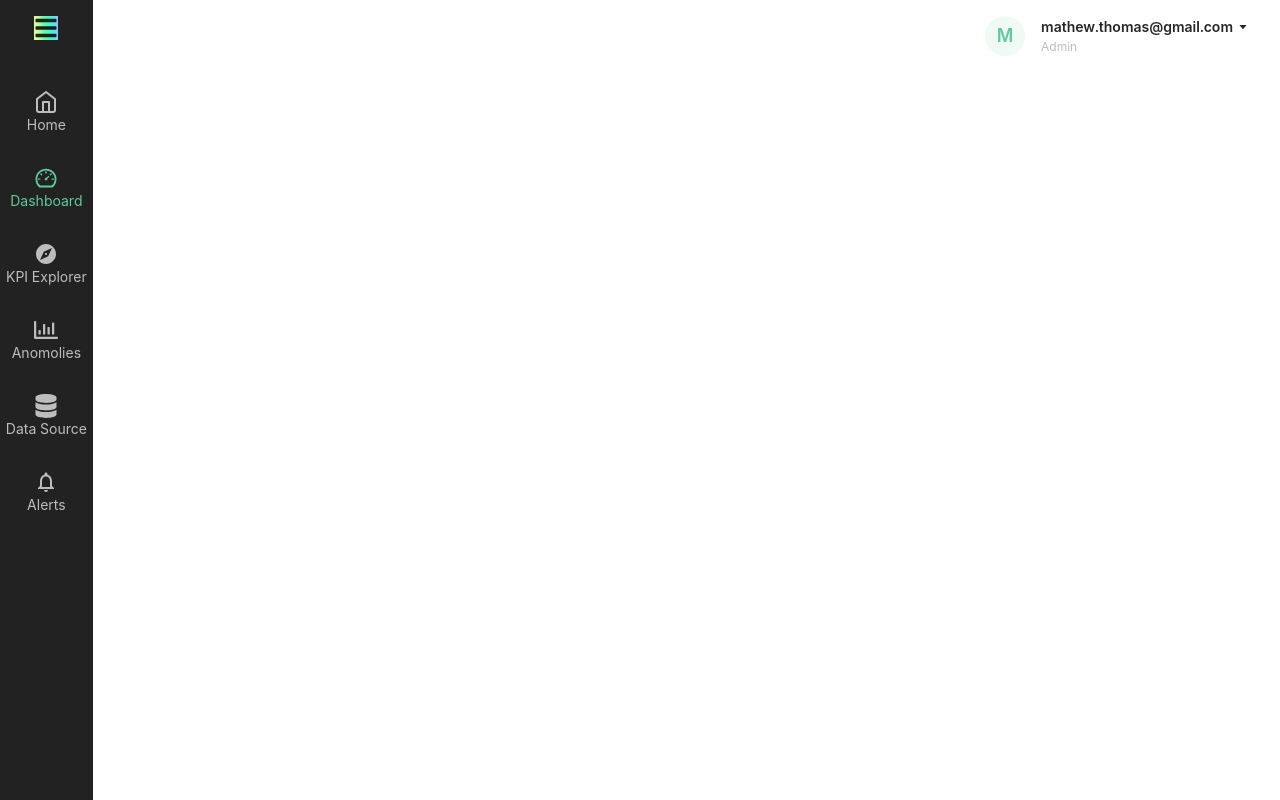
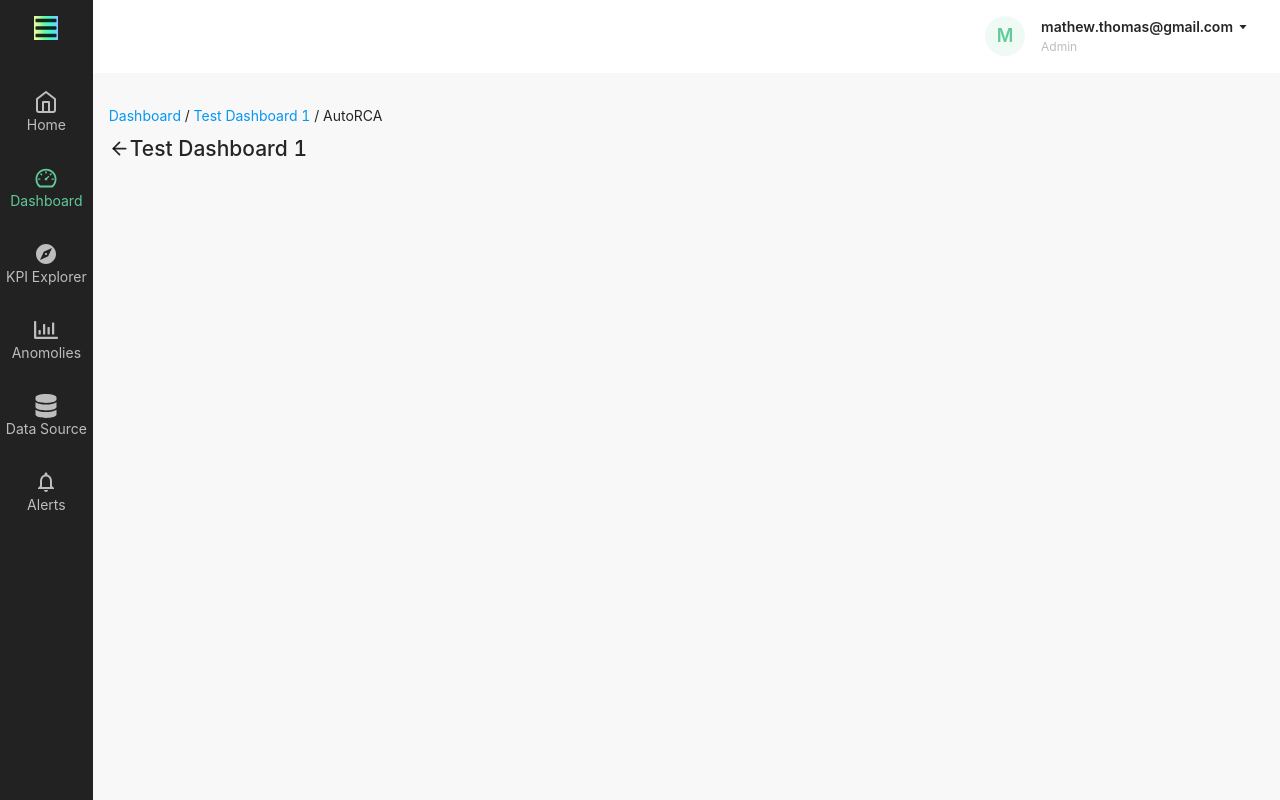
Before and after one commit to ashoksubramanium98/sketchbrahmaui, a React (Create React App) app: page /ui-task in a window 1280 px wide. Built offline with nearby package versions, Linux system fonts and the light colour scheme.

Commit message:
#Fix split components for dashboard

```diff
--- /dev/null
+++ b/src/components/Dashboard/Content/data.js
@@ -0,0 +1,9 @@
+import React from 'react';
+
+const Data = () => (
+    <div>
+
+    </div>
+);
+
+export default Data;
--- /dev/null
+++ b/src/components/Dashboard/Content/menu.js
@@ -0,0 +1,9 @@
+import React from 'react';
+
+const Menu = () => (
+    <div>
+
+    </div>
+);
+
+export default Menu;
--- a/src/components/Dashboard/index.js
+++ b/src/components/Dashboard/index.js
@@ -1,6 +1,9 @@
 import React from 'react';
+import { FiArrowLeft } from 'react-icons/fi';
 import SideNavigation from './SideNavigation';
 import Header from './Header';
+import Menu from './Content/menu';
+import Data from './Content/data';
 
 const Dashboard = () => {
     return(
@@ -8,6 +11,20 @@ const Dashboard = () => {
             <SideNavigation />
             <div className="d-flex flex-column width-100">
                 <Header />
+                <div className="p-1">
+                    <div className="mt-1" style={{marginBottom: '5px'}}>
+                        <span className="c-pointer text-info">Dashboard</span>
+                        <span> / </span>
+                        <span className="c-pointer text-info">Test Dashboard 1</span>
+                        <span> / </span>
+                        <span>AutoRCA</span>
+                    </div>
+                    <h2 className="d-flex align-items-center"><FiArrowLeft />Test Dashboard 1</h2>
+                </div>
+                <div className="d-flex">
+                    <Menu />
+                    <Data />
+                </div>
             </div>
         </div>
     );
--- a/src/index.css
+++ b/src/index.css
@@ -5,6 +5,7 @@ body {
     sans-serif;
   -webkit-font-smoothing: antialiased;
   -moz-osx-font-smoothing: grayscale;
+  background: #F8F8F8;
 }
 
 .page {
@@ -158,6 +159,10 @@ body {
   color: #60CA9A;
 }
 
+.text-info {
+  color: #0597F2;
+}
+
 .font-weight-600 {
   font-weight: 600;
 }
```
